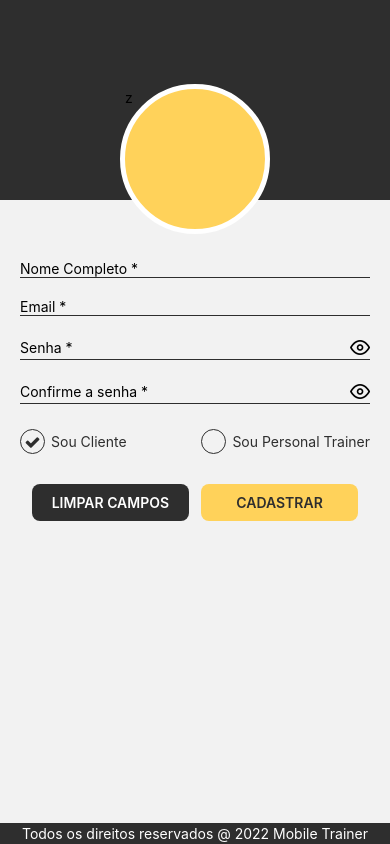
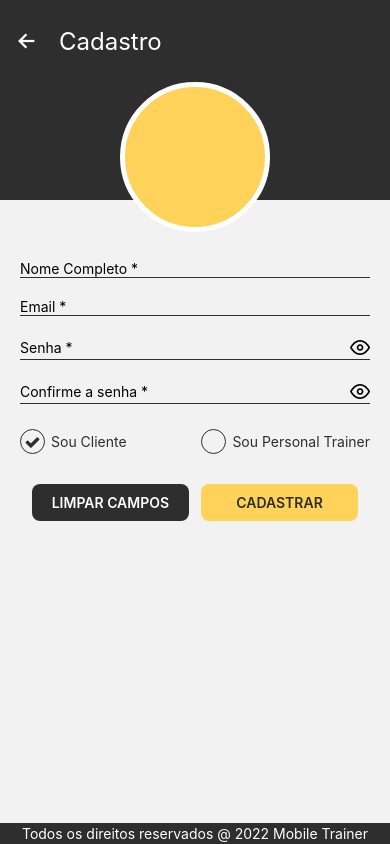
Before and after one commit to MayconMarigo/PersonalApp, a React Native app: screen /Cadastrar in a window 390 px wide. Built offline with nearby package versions, Linux system fonts and the light colour scheme.

Commit message:
Finalização tela de cadastro

```diff
--- a/src/screens/register/Register.tsx
+++ b/src/screens/register/Register.tsx
@@ -1,17 +1,26 @@
-import { View, Text, StyleSheet, ScrollView, TextInput } from "react-native";
+import {
+  View,
+  Text,
+  StyleSheet,
+  ScrollView,
+  TextInput,
+  TouchableOpacity,
+} from "react-native";
 import { Stack, Chip } from "@react-native-material/core";
 import StyledButton from "../../components/button/Button";
 import CheckBox from "../../components/checkbox/Checkbox";
 import Footer from "../../components/footer/Footer";
 import StyledInput from "../../components/input/Input";
 import Icon from "@expo/vector-icons/AntDesign";
+import Back from "react-native-vector-icons/Ionicons";
 import { useState } from "react";
+import { useNavigation } from "@react-navigation/native";
 
 export default function Register() {
   const styles = StyleSheet.create({
     container_gray: {
       backgroundColor: "#2E2E2E",
-      justifyContent: "center",
+      justifyContent: "space-evenly",
       alignItems: "center",
       height: 200,
     },
@@ -28,11 +37,12 @@ export default function Register() {
       borderRadius: 99,
       borderColor: "#ffffff",
       borderWidth: 5,
-      marginBottom: "-30%",
+      marginBottom: "-15%",
       backgroundColor: "#FFD25A",
     },
   });
 
+  const navigation = useNavigation();
   const [client, setClient] = useState<boolean>(true);
   const [personal, setPersonal] = useState<boolean>(false);
   const [chips, setChips] = useState<Array<string>>([]);
@@ -84,9 +94,26 @@ export default function Register() {
     <>
       <ScrollView>
         <View style={styles.container_gray}>
-          <View style={styles.photo_container}>
-            <Text>z</Text>
+          <View
+            style={{
+              flexDirection: "row",
+              width: "100%",
+              alignItems: "center",
+              paddingHorizontal: 15,
+            }}
+          >
+            <TouchableOpacity>
+              <Back
+                name="arrow-back"
+                style={{ color: "white", fontSize: 24 }}
+                onPress={() => navigation.goBack()}
+              />
+            </TouchableOpacity>
+            <Text style={{ color: "white", fontSize: 24, marginLeft: 20 }}>
+              Cadastro
+            </Text>
           </View>
+          <View style={styles.photo_container} />
         </View>
         <View style={styles.container_white}>
           <StyledInput
```
